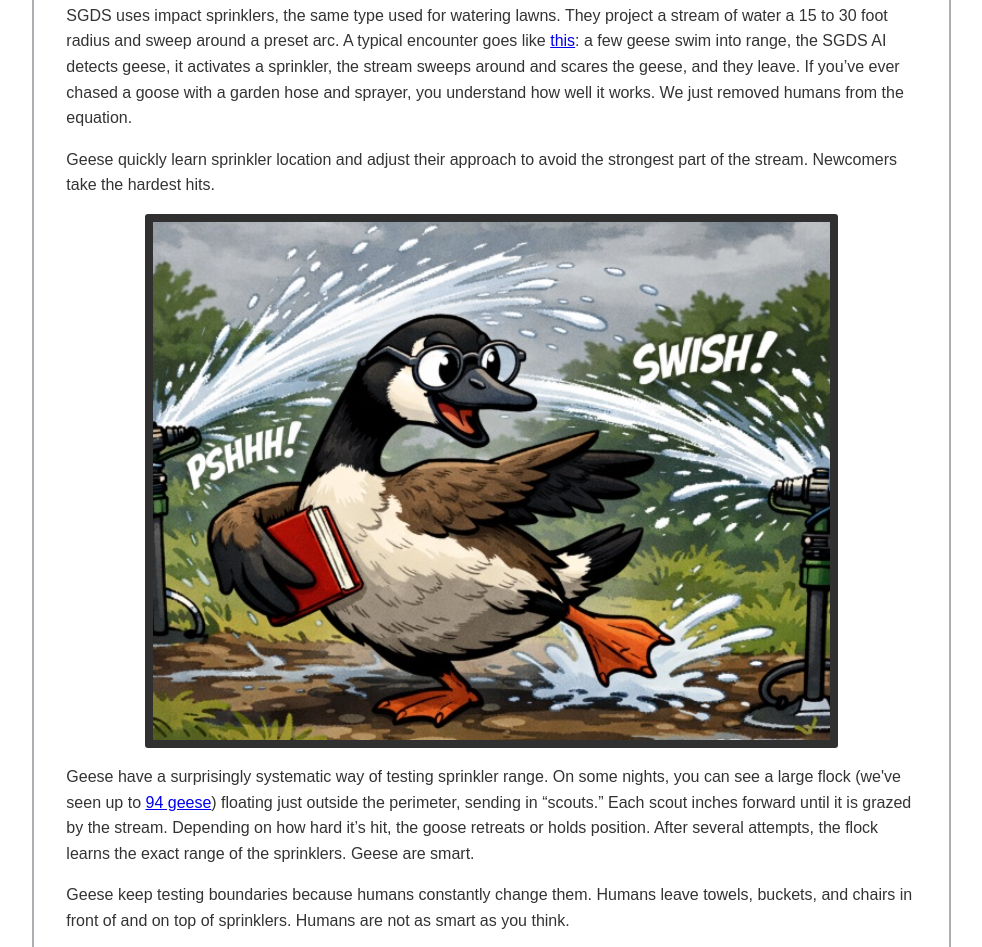
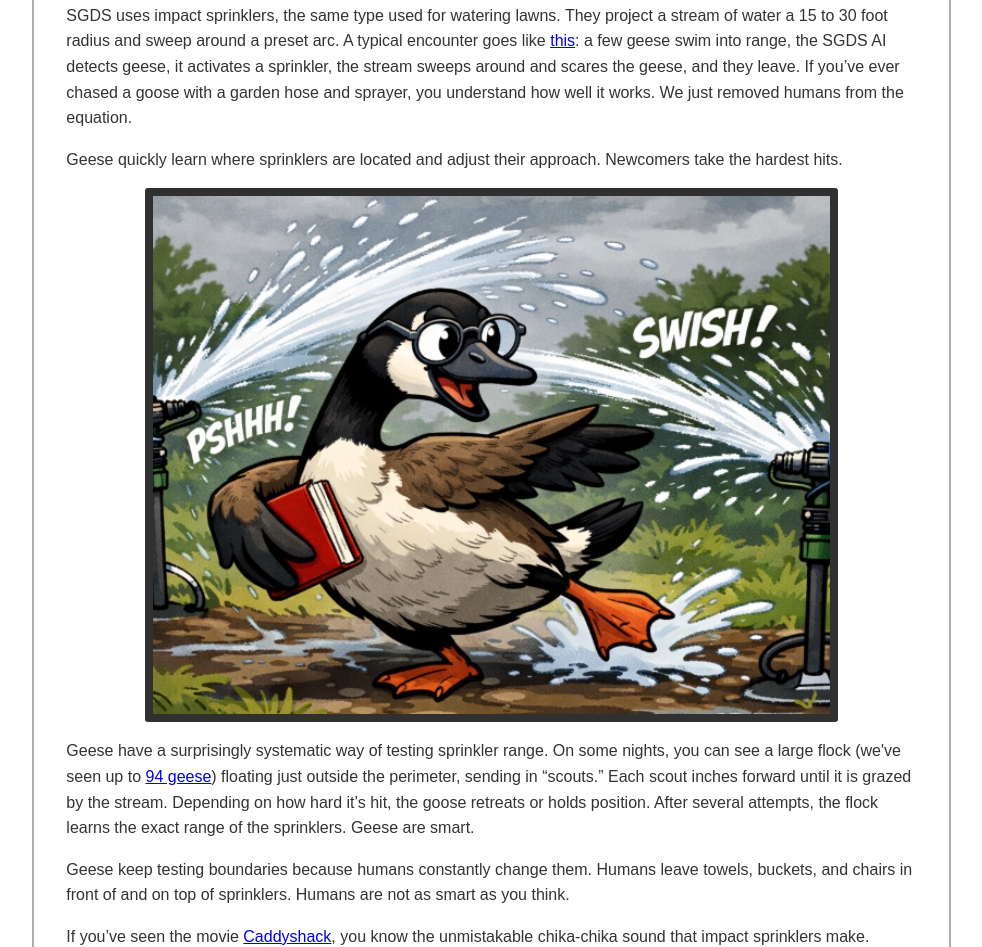
Before and after one commit to aroy-1999/aroy-1999.github.io, a plain HTML site: page Blog.html in a window 1280 px wide. Shown: the part 3500-4447 px from the top of the page, without its empty margins (179-1161 px from the left). Drawn offline with Linux system fonts and the light colour scheme.

Commit message:
removed "avoid the strongest part of the stream"

```diff
--- a/Blog.html
+++ b/Blog.html
@@ -195,8 +195,7 @@
                 understand how well it works. We just removed humans from the equation.
             </p>
             <p>
-                Geese quickly learn sprinkler location and adjust their approach to avoid the strongest part of the
-                stream. Newcomers take the hardest hits.
+                Geese quickly learn where sprinklers are located and adjust their approach.  Newcomers take the hardest hits.
             </p>
             <img class="myimg" alt="quick return" src="images/gooseDodgingSprinklers.jpg"
                  title="geese are smart"
```
